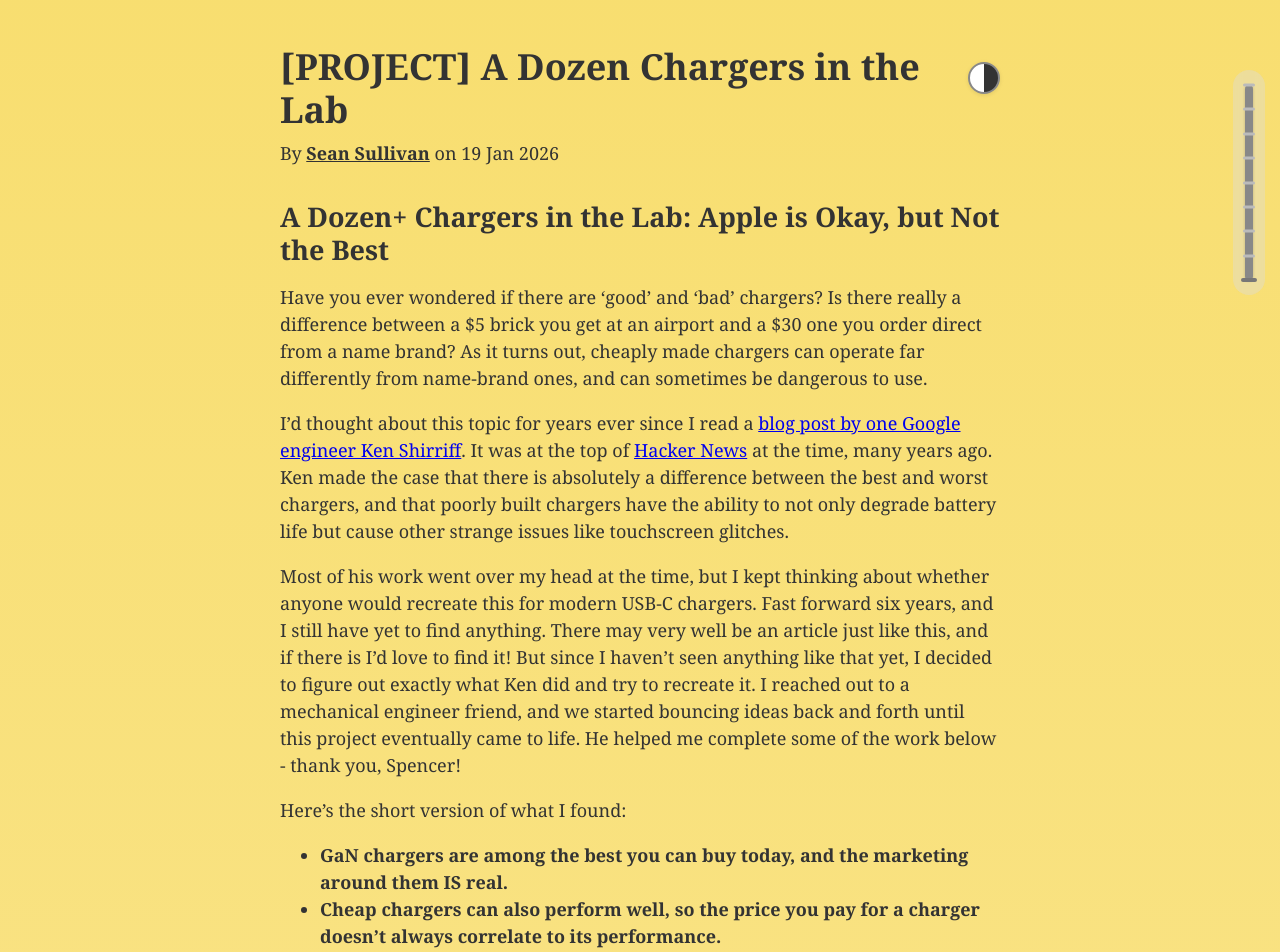
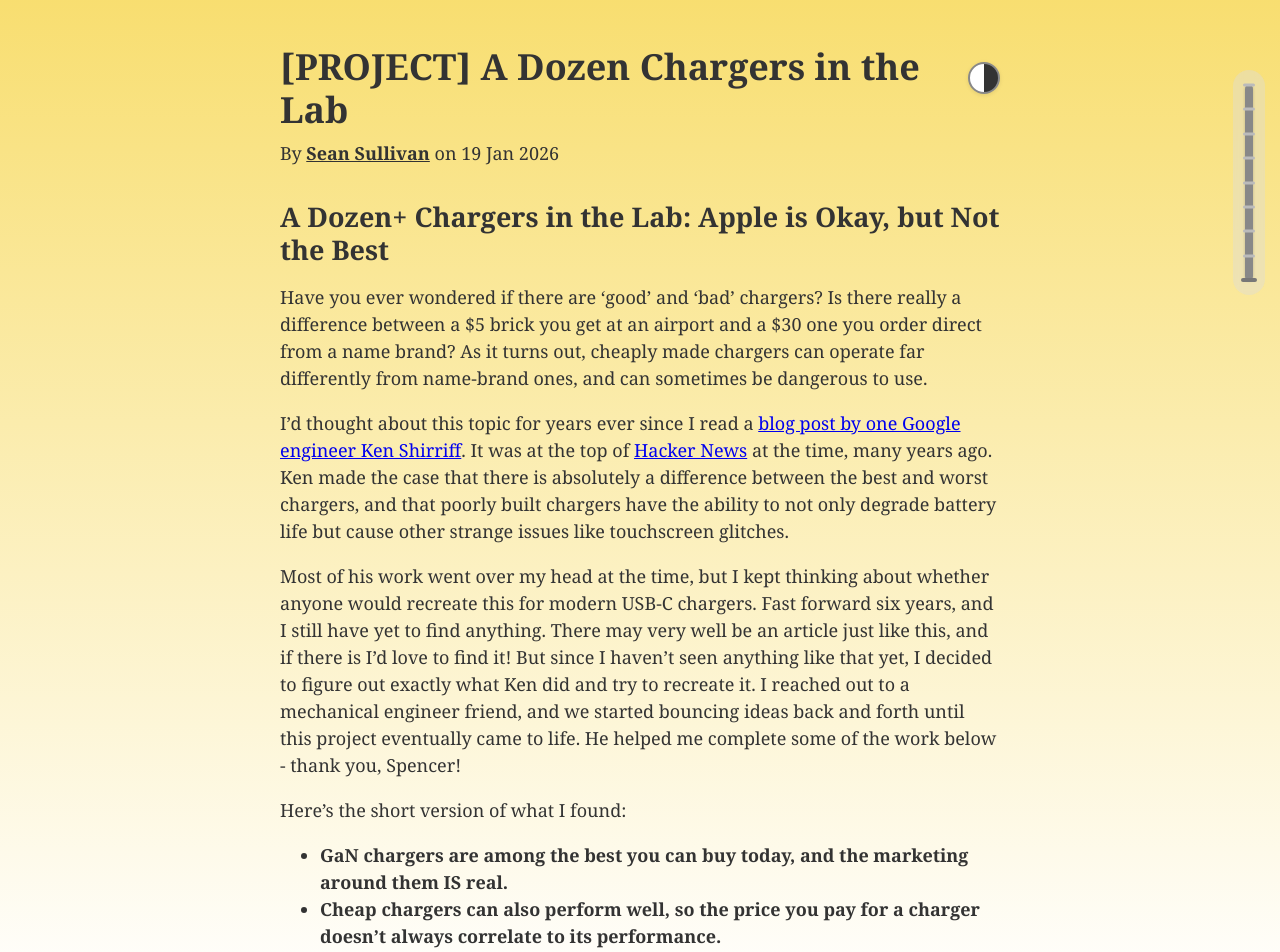
Before and after one commit to 0sps/sull1van.com, a Jekyll site: the page built from _posts/2026-01-19-a-dozen-chargers-in-the-lab.md, in a window 1280 px wide. Shown: the top 952 px of the page. Built offline with Jekyll 4.4.1, drawn with Linux system fonts in a browser that asks for light colours.

Commit message:
Update default.html

```diff
--- a/_layouts/default.html
+++ b/_layouts/default.html
@@ -106,7 +106,7 @@
       background-image: linear-gradient(
         to bottom,
         color-mix(in srgb, var(--accent-color) 70%, transparent) 0%,
-        color-mix(in srgb, var(--accent-color) 0%, transparent) 50%
+        color-mix(in srgb, var(--accent-color) 0%, transparent) min(50%, 1000px)
       ) !important;
       background-repeat: no-repeat !important;
     }
```
